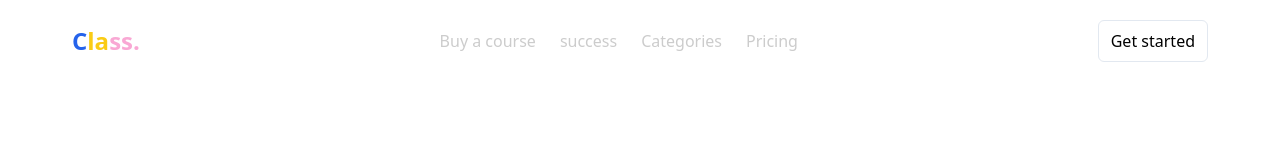
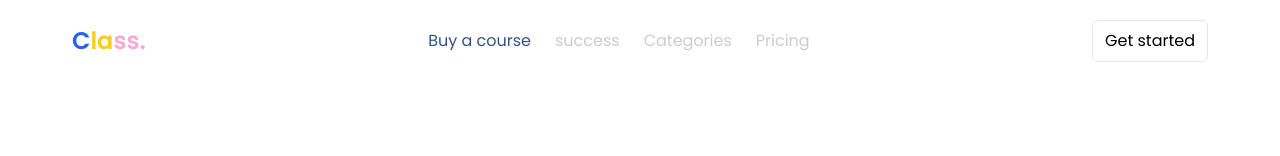
Before and after one commit to mjay0100/steamledge-class, a React (Vite) app: page / in a window 1280 px wide. In both pictures the pointer is over the item "Buy a course". Shown: the top 156 px of the page. Built offline with nearby package versions, Linux system fonts and the light colour scheme.

Commit message:
added font family

```diff
--- a/src/index.css
+++ b/src/index.css
@@ -1,9 +1,21 @@
+@import url("https://fonts.googleapis.com/css2?family=Lato:wght@300;400;700&family=Poppins:wght@300;400;500;600&family=Readex+Pro:wght@200;300&family=Roboto:ital,wght@0,100;0,300;0,400;0,700;1,300;1,400&display=swap");
+
 @tailwind base;
 @tailwind components;
 @tailwind utilities;
+
+body {
+  font-family: "Poppins", sans-serif;
+}
 
 section {
   margin: 0.75rem 4rem;
   padding: 0.5rem;
   align-items: center;
 }
+
+ul li:hover {
+  color: #325288;
+  transition: all 500ms ease-in;
+  cursor: pointer;
+}
```
